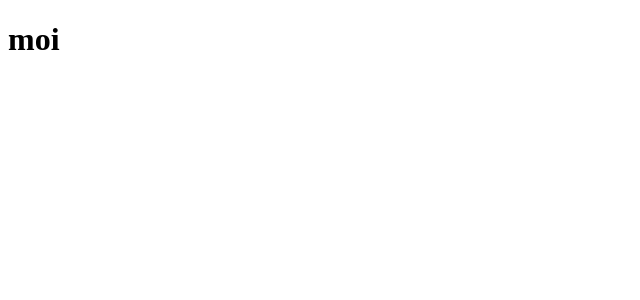
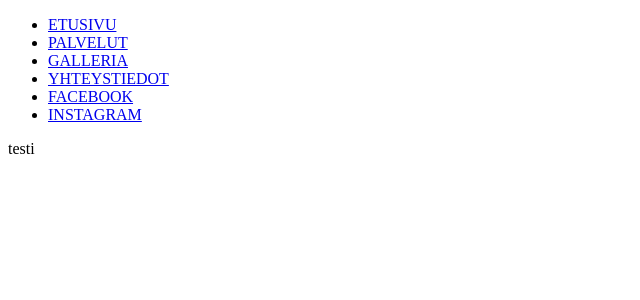
Before and after one commit to Vilunki15/Carfix, a React (Create React App) app: page / in a window 1280 px wide. Shown: the top 300 px of the page, without its empty margins (0-640 px from the left). Built offline with nearby package versions, Linux system fonts and the light colour scheme.

Commit message:
Navbar and main coding

```diff
--- /dev/null
+++ b/src/App.js
@@ -0,0 +1,18 @@
+import React from 'react';
+import Header from './Header';
+import Navbar from './Navbar';
+import Main from './Main';
+import Footer from './Footer';
+
+const App = () => {
+    return (
+        <div className='body'>
+            <Header />
+            <Navbar />
+            <Main />
+            <Footer />
+        </div>
+    )
+}
+
+export default App;
--- a/src/Footer.js
+++ b/src/Footer.js
@@ -0,0 +1,11 @@
+import React from "react";
+
+const Footer = () => {
+    return (
+        <div className="footer">
+
+        </div>
+    )
+}
+
+export default Footer;
--- a/src/Header.js
+++ b/src/Header.js
@@ -0,0 +1,11 @@
+import React from "react";
+
+const Header = () => {
+    return (
+        <div className="header">
+
+        </div>
+    )
+}
+
+export default Header;
--- a/src/Main.js
+++ b/src/Main.js
@@ -0,0 +1,69 @@
+import React, { useState } from 'react';
+
+const Home = () => {
+    return (
+        <div>
+            <p>home</p>
+        </div>
+    )
+}
+
+const Services = () => {
+    return (
+        <div>
+            <p>services</p>
+        </div>
+    )
+}
+
+const Gallery = () => {
+    return (
+        <div>
+            <p>gallery</p>
+        </div>
+    )
+}
+
+const Contact = () => {
+    return (
+        <div>
+            <p>contact</p>
+        </div>
+    )
+}
+
+const Testi = () => {
+    return (
+        <div>
+            <p>testi</p>
+        </div>
+    )
+}
+
+const Main = ({ currentPage }) => {
+    let mainContent;
+
+    switch (currentPage) {
+        case 'home':
+            mainContent = <Home />;
+            break;
+        case 'services':
+            mainContent = <Services />;
+            break;
+        case 'gallery':
+            mainContent = <Gallery />;
+            break;
+        case 'contact':
+            mainContent = <Contact />;
+            break;
+        default:
+            mainContent = <Testi />;
+    }
+    return (
+        <div>
+            {mainContent}
+        </div>
+    )
+}
+
+export default Main;
--- a/src/Navbar.js
+++ b/src/Navbar.js
@@ -0,0 +1,24 @@
+import React, { useState } from 'react';
+
+const Navbar = () => {
+    const [ currentPage, setCurrentPage ] = useState('home');
+    const handlePageChange = (page) => {
+        setCurrentPage(page);
+    }
+    return (
+        <div className='navbar'>
+            <nav>
+                <ul>
+                    <li><a href="#" onClick={() => handlePageChange('home')}>ETUSIVU</a></li>
+                    <li><a href="#" onClick={() => handlePageChange('services')}>PALVELUT</a></li>
+                    <li><a href="#" onClick={() => handlePageChange('gallery')}>GALLERIA</a></li>
+                    <li><a href="#" onClick={() => handlePageChange('contact')}>YHTEYSTIEDOT</a></li>
+                    <li><a href='https://www.facebook.com/CarFixoulainen/' target='_blanck' rel="noopener noreferrer">FACEBOOK</a></li>
+                    <li><a href='https://www.instagram.com/carfix_oulainen/' target='_blanck' rel="noopener noreferrer">INSTAGRAM</a></li>
+                </ul>
+            </nav>
+        </div>
+    )
+}
+
+export default Navbar;
--- a/src/index.js
+++ b/src/index.js
@@ -4,9 +4,9 @@ import Header from './Header';
 import Navbar from './Navbar';
 import Main from './Main';
 import Footer from './Footer';
+import App from './App'
 
 const root = ReactDOM.createRoot(document.getElementById('root'));
 root.render(
-  <h1>moi</h1>
-
+  <App />
 );
```
Also changed, not shown: 1 other file (tests, documents, lock files or other folders).
